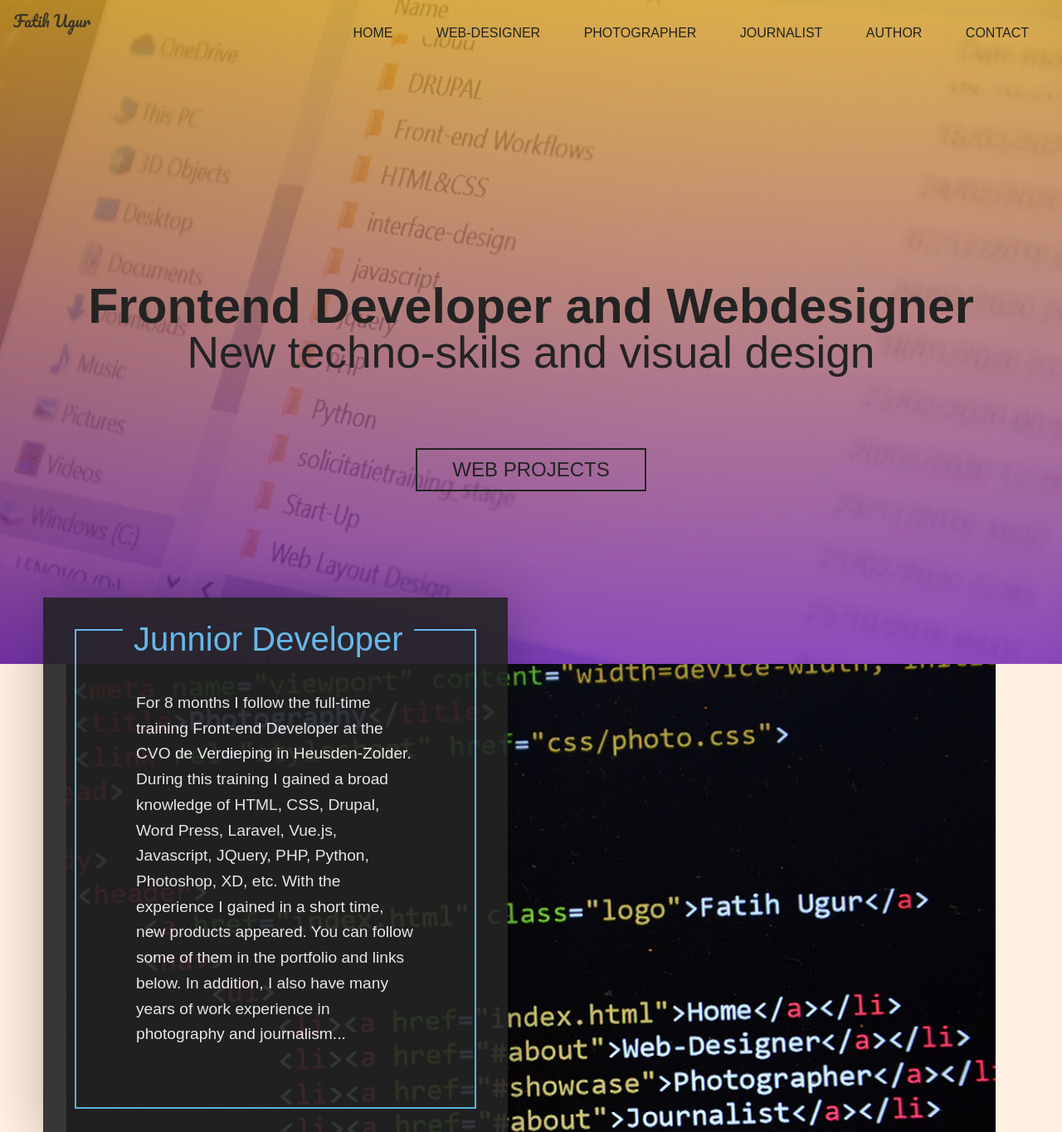
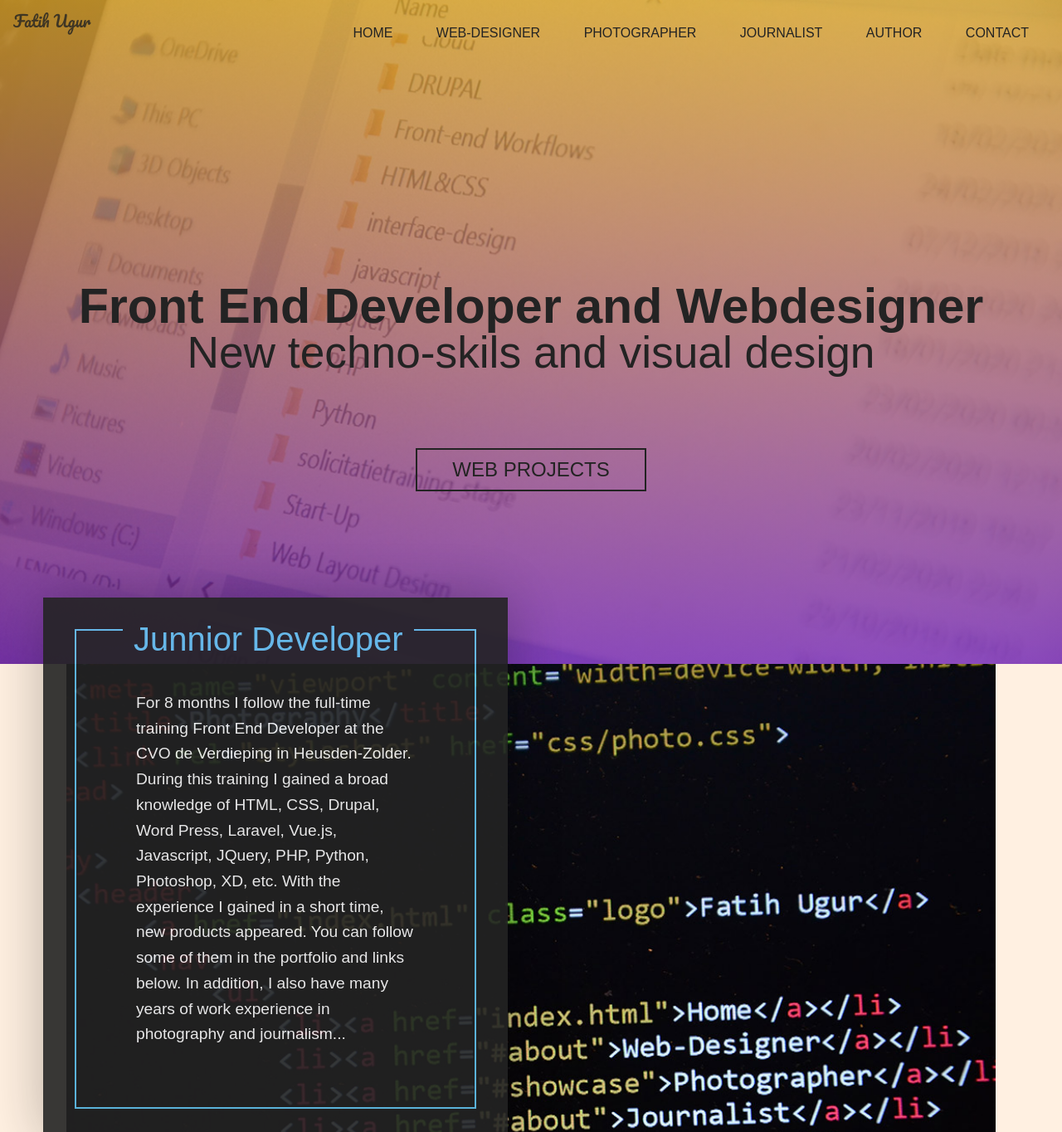
Before and after one commit to fatihugur/eindwerk, a plain HTML site: page frontend.html in a window 1280 px wide. Shown: the top 1364 px of the page at 83% size. Drawn offline with nearby package versions, Linux system fonts and the light colour scheme; a web font is replaced by a local one.

Commit message:
Update frontend.html

```diff
--- a/frontend.html
+++ b/frontend.html
@@ -24,7 +24,7 @@
     </header>
     <section class="home-hero parallax--bg">
         <div class="container">
-            <h1 class="title parallax--box">Frontend Developer and Webdesigner<span>New techno-skils and visual design</span>
+            <h1 class="title parallax--box">Front End Developer and Webdesigner<span>New techno-skils and visual design</span>
             </h1>
             <a href="#show" class="btn btn-dark">WEB PROJECTS</a>
         </div>
@@ -33,13 +33,13 @@
         <section class="home-about">
             <div class="home-about-textbox parallax--box">
                 <h1>Junnior Developer</h1>
-                <p>For 8 months I follow the full-time training Front-end Developer at the CVO de Verdieping in Heusden-Zolder. During this training I gained a broad <strong>knowledge of HTML, CSS, Drupal, Word Press, Laravel, Vue.js, Javascript, JQuery, PHP, Python, Photoshop, XD, etc.</strong> With the experience I gained in a short time, <strong>new products </strong>appeared. You can follow some of them in the <strong>portfolio and links</strong> below. In addition, I also have many years of work experience in photography and journalism...</p>
+                <p>For 8 months I follow the full-time training Front End Developer at the CVO de Verdieping in Heusden-Zolder. During this training I gained a broad <strong>knowledge of HTML, CSS, Drupal, Word Press, Laravel, Vue.js, Javascript, JQuery, PHP, Python, Photoshop, XD, etc.</strong> With the experience I gained in a short time, <strong>new products </strong>appeared. You can follow some of them in the <strong>portfolio and links</strong> below. In addition, I also have many years of work experience in photography and journalism...</p>
 
             </div>
         </section>
     </div>
     <section class="photos" id="show">
-        <h1>Frontend Developer</h1>
+        <h1>Front End Developer</h1>
         <!-- FRONTEND 01 -->
         <figure class="photo">
             <img src="images/html-css1.jpg" alt="portfolio item">
```
